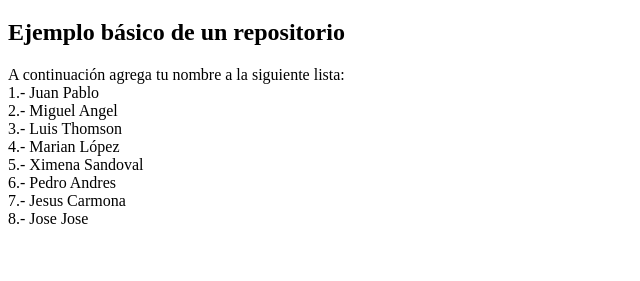
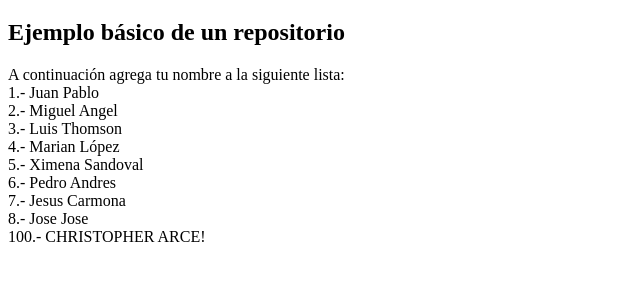
Before and after one commit to ICC2017/www, a plain HTML site: page index.html in a window 1280 px wide. Shown: the part 95-376 px from the top of the page, without its empty margins (0-640 px from the left). Drawn offline with Linux system fonts and the light colour scheme.

Commit message:
Update index.html

```diff
--- a/index.html
+++ b/index.html
@@ -21,6 +21,7 @@
       6.- Pedro Andres <br>
       7.- Jesus Carmona <br>
       8.- Jose Jose<br>
+      100.- CHRISTOPHER ARCE!<br>
     </p>
   </body>
 </html>
```
